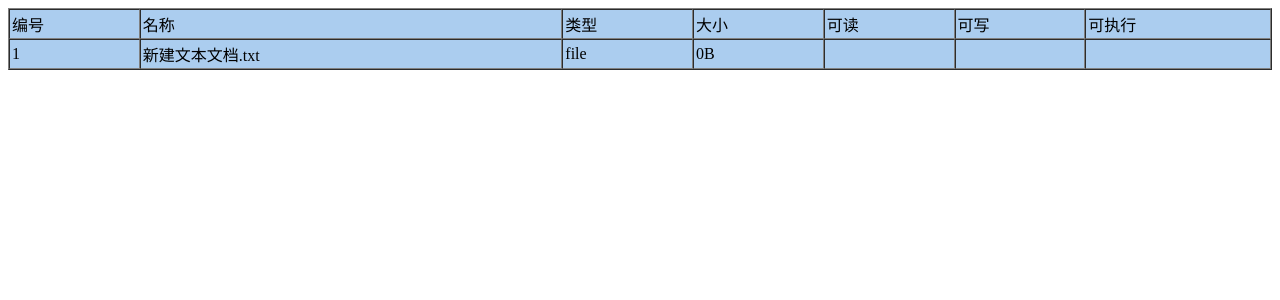
After one commit to ltysGitHub/DIR_manager, a PHP site: page / in a window 1280 px wide. The commit adds this page. Shown: the top 300 px of the page. Run offline with PHP 8.4, Linux system fonts and the light colour scheme.

Commit message:
完成读取文件并显示基本信息

```diff
--- a/dir_func.php
+++ b/dir_func.php
@@ -14,7 +14,4 @@ function readDirectory($path){
 	closedir($handle);
 	return $arr;
 }
-
-print_r(readDirectory("testdir"));
-
 ?>
--- /dev/null
+++ b/file_func.php
@@ -0,0 +1,11 @@
+<?php
+function file_size($size){
+	$arr = array("B","KB","MB","GB","TB","EB");
+	$i=0;
+	while($size>1024){
+		$size/=1024;
+		$i++;
+	}
+	return round($size,2).$arr[$i];
+}
+?>
--- /dev/null
+++ b/index.php
@@ -0,0 +1,41 @@
+<?php
+	require_once("dir_func.php");
+	require_once("file_func.php");
+	$path=isset($_GET['path'])?$_GET['path']:"testdir";
+	$arr = readDirectory($path);
+?>
+<!DOCTYPE html>
+<html lang="en">
+<head>
+	<meta charset="UTF-8">
+	<title>dir_manager</title>
+</head>
+<body>
+<table width="100%" border="1px" cellpadding="2" cellspacing="0" bgcolor="#ABCDEF" align="center">
+	<tr>
+		<td>编号</td>
+		<td>名称</td>
+		<td>类型</td>
+		<td>大小</td>
+		<td>可读</td>
+		<td>可写</td>
+		<td>可执行</td>
+	</tr>
+<?php
+$i=1;
+foreach($arr as $key=>$array){?>
+	<?php foreach($array as $item){?>
+	<tr>
+		<td><?php echo $i; $i++?></td>
+		<td><?php echo $item;?></td>
+		<td><?php echo $key; ?></td>
+		<td><?php echo file_size(filesize($path.'/'.$item))?></td>
+		<td></td>
+		<td></td>
+		<td></td>
+	</tr>
+	<?php }?>
+<?php }?>
+</table>
+</body>
+</html>
```
